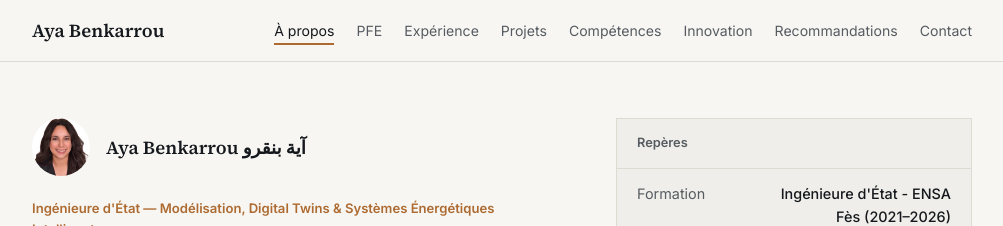
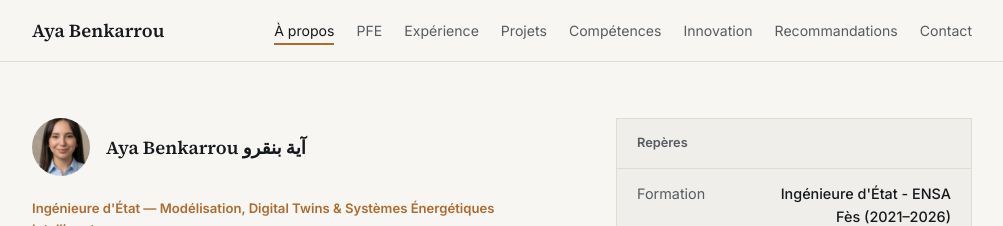
Before and after one commit to ayaa-26/portfolio_aya, a plain HTML site: page index.html in a window 1280 px wide. Shown: the top 226 px of the page, without its empty margins (138-1141 px from the left). Drawn offline with Linux system fonts and the light colour scheme.

Commit message:
Update index.html

```diff
--- a/index.html
+++ b/index.html
@@ -240,7 +240,7 @@
   <div class="wrap hero-grid">
     <div>
       <div class="hero-photo-row hero-anim">
-        <img src="photo pr.jpg" alt="Portrait d'Aya Benkarrou">
+        <img src="aya.jpeg" alt="Portrait d'Aya Benkarrou">
         <div class="hero-name">Aya Benkarrou آية بنقرو </div>
       </div>
       <div class="eyebrow hero-anim">Ingénieure d'État — Modélisation, Digital Twins & Systèmes Énergétiques Intelligents</div>
```
